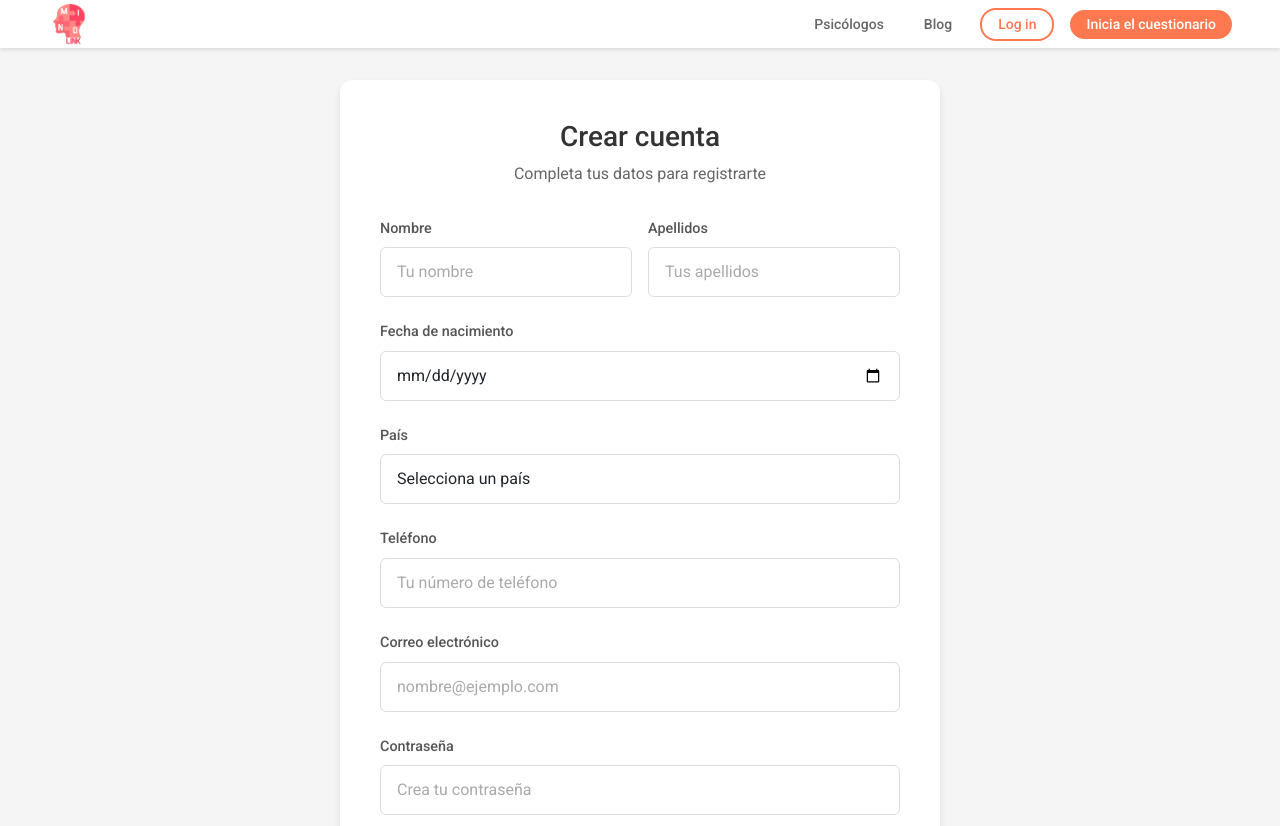
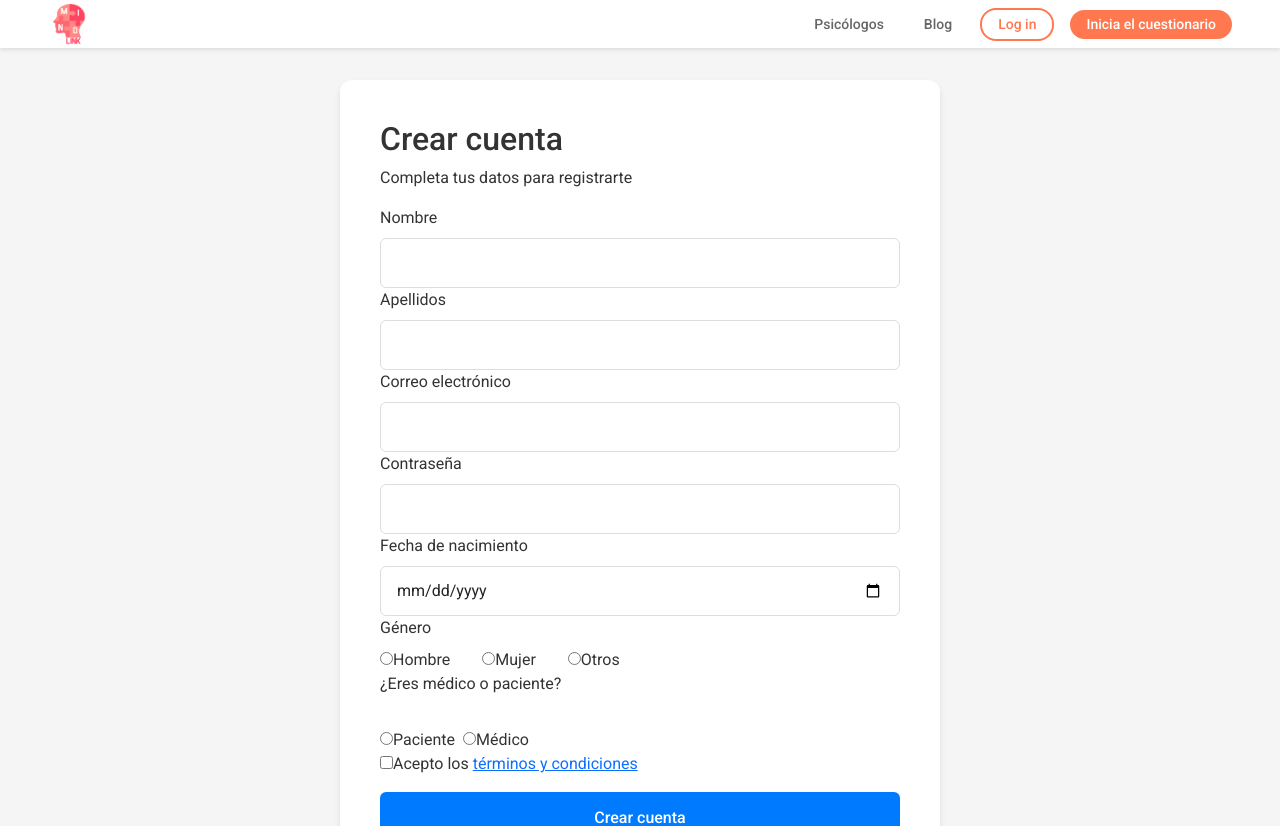
Before and after one commit to Madtore/mind-link, an Angular app: page /register in a window 1280 px wide. Shown: the top 826 px of the page. Built offline with nearby package versions, Linux system fonts and the light colour scheme.

Commit message:
formulario registro actualizado con las opciones extras al selecionar medico

```diff
--- a/package.json
+++ b/package.json
@@ -23,6 +23,7 @@
     "@angular/router": "^18.1.0",
     "@angular/ssr": "^18.1.3",
     "express": "^4.18.2",
+    "mind-link": "file:",
     "rxjs": "~7.8.0",
     "tslib": "^2.6.0",
     "zone.js": "~0.14.3"
--- a/src/app/pages/auth/register/register.component.html
+++ b/src/app/pages/auth/register/register.component.html
@@ -5,104 +5,87 @@
       <p class="subtitle">Completa tus datos para registrarte</p>
     </div>
 
-      <form class="register-form">
-        <div class="form-row">
+    <form (ngSubmit)="onSubmit()" class="register-form">
       <div class="form-group">
-            <label for="nombre">Nombre</label>
-            <input
-              type="text"
-              id="nombre"
-              class="form-control"
-              placeholder="Tu nombre">
+        <label for="firstName">Nombre</label>
+        <input type="text" id="firstName" class="form-control" [(ngModel)]="formData.firstName" name="firstName" required>
       </div>
 
       <div class="form-group">
-            <label for="apellidos">Apellidos</label>
-            <input
-              type="text"
-              id="apellidos"
-              class="form-control"
-              placeholder="Tus apellidos">
-          </div>
-        </div>
-
-        <div class="form-group">
-          <label for="fechaNacimiento">Fecha de nacimiento</label>
-          <input
-            type="date"
-            id="fechaNacimiento"
-            class="form-control">
-        </div>
-
-        <div class="form-group">
-          <label for="pais">País</label>
-          <select id="pais" class="form-control">
-            <option value="">Selecciona un país</option>
-            <option value="ES">España</option>
-            <option value="MX">México</option>
-            <option value="AR">Argentina</option>
-            <option value="CO">Colombia</option>
-            <option value="PE">Perú</option>
-            <!-- Añadir más países según necesidad -->
-          </select>
-        </div>
-
-        <div class="form-group">
-          <label for="telefono">Teléfono</label>
-          <input
-            type="tel"
-            id="telefono"
-            class="form-control"
-            placeholder="Tu número de teléfono">
+        <label for="lastName">Apellidos</label>
+        <input type="text" id="lastName" class="form-control" [(ngModel)]="formData.lastName" name="lastName" required>
       </div>
 
       <div class="form-group">
         <label for="email">Correo electrónico</label>
-          <input
-            type="email"
-            id="email"
-            class="form-control"
-            placeholder="nombre@ejemplo.com">
+        <input type="email" id="email" class="form-control" [(ngModel)]="formData.email" name="email" required>
       </div>
 
       <div class="form-group">
         <label for="password">Contraseña</label>
-          <input
-            type="password"
-            id="password"
-            class="form-control"
-            placeholder="Crea tu contraseña">
+        <input type="password" id="password" class="form-control" [(ngModel)]="formData.password" name="password" required>
+      </div>
+
+      <div class="form-group">
+        <label for="dateOfBirth">Fecha de nacimiento</label>
+        <input type="date" id="dateOfBirth" class="form-control" [(ngModel)]="formData.dateOfBirth" name="dateOfBirth" required>
+      </div>
+
+      <div class="form-group">
+        <label class="user-type-label">Género</label>
+        <div class="gender-options">
+          <div class="type-option">
+            <input type="radio" id="hombre" name="gender" value="hombre" [(ngModel)]="formData.gender">
+            <label for="hombre">Hombre</label>
+          </div>
+          <div class="type-option">
+            <input type="radio" id="mujer" name="gender" value="mujer" [(ngModel)]="formData.gender">
+            <label for="mujer">Mujer</label>
+          </div>
+          <div class="type-option">
+            <input type="radio" id="otros" name="gender" value="otros" [(ngModel)]="formData.gender">
+            <label for="otros">Otros</label>
+          </div>
+        </div>
       </div>
 
       <div class="user-type">
         <p class="user-type-label">¿Eres médico o paciente?</p>
         <div class="type-options">
           <div class="type-option">
-              <input
-                type="radio"
-                id="paciente"
-                name="userType"
-                value="paciente">
+            <input type="radio" id="paciente" name="userType" value="paciente" (change)="onUserTypeChange('paciente')">
             <label for="paciente">Paciente</label>
           </div>
           <div class="type-option">
-              <input
-                type="radio"
-                id="medico"
-                name="userType"
-                value="medico">
+            <input type="radio" id="medico" name="userType" value="medico" (change)="onUserTypeChange('medico')">
             <label for="medico">Médico</label>
           </div>
         </div>
       </div>
 
-        <div class="terms">
+      <!-- Campos adicionales para médicos -->
+      <div id="medico-fields" [class.visible]="userType === 'medico'">
+        <div class="form-group">
+          <label for="specialization">Especialización</label>
+          <input type="text" id="specialization" class="form-control" [(ngModel)]="formData.specialization" name="specialization">
+        </div>
+
+        <div class="form-group">
+          <label for="licenseNumber">Número de licencia</label>
+          <input type="text" id="licenseNumber" class="form-control" [(ngModel)]="formData.licenseNumber" name="licenseNumber">
+        </div>
+
+        <div class="form-group">
+          <label for="priceHour">Precio por hora</label>
+          <input type="number" id="priceHour" class="form-control" [(ngModel)]="formData.priceHour" name="priceHour">
+        </div>
+      </div>
+
       <div class="checkbox-group">
-            <input type="checkbox" id="terms">
+        <input type="checkbox" id="terms" required>
         <label for="terms">
           Acepto los <a href="/terms" class="link">términos y condiciones</a>
         </label>
-          </div>
       </div>
 
       <button type="submit" class="register-button">
@@ -111,9 +94,7 @@
     </form>
 
     <div class="login-link">
-        <p>¿Ya tienes una cuenta?
-          <a routerLink="/login">Inicia sesión</a>
-        </p>
+      <p>¿Ya tienes una cuenta? <a routerLink="/login">Inicia sesión</a></p>
     </div>
   </div>
 </div>
--- a/src/app/pages/auth/register/register.component.scss
+++ b/src/app/pages/auth/register/register.component.scss
@@ -16,44 +16,10 @@
   max-width: 600px;
 }
 
-  .register-header {
-    text-align: center;
-    margin-bottom: 2rem;
-  }
-
-  .register-header h2 {
-    font-size: 1.75rem;
-    color: #333;
-    margin-bottom: 0.5rem;
-  }
-
-  .subtitle {
-    color: #666;
-    font-size: 1rem;
-  }
-
-  .register-form {
-    display: flex;
-    flex-direction: column;
-    gap: 1.5rem;
-  }
-
-  .form-row {
-    display: grid;
-    grid-template-columns: 1fr 1fr;
-    gap: 1rem;
-  }
-
 .form-group {
   display: flex;
   flex-direction: column;
   gap: 0.5rem;
-  }
-
-  .form-group label {
-    color: #555;
-    font-size: 0.9rem;
-    font-weight: 500;
 }
 
 .form-control {
@@ -65,13 +31,8 @@
 }
 
 .form-control:focus {
-    outline: none;
-    border-color: var(--primary-color);
+  border-color: #007bff;
   box-shadow: 0 0 0 3px rgba(0, 123, 255, 0.1);
-  }
-
-  .form-control::placeholder {
-    color: #aaa;
 }
 
 .user-type {
@@ -80,68 +41,34 @@
   gap: 1rem;
 }
 
-  .user-type-label {
-    color: #555;
-    font-size: 0.9rem;
-    font-weight: 500;
+.gender-options {
+  display: flex;
+  gap: 2rem;
 }
 
 .type-options {
   display: flex;
   gap: 2rem;
-  }
-
-  .type-option {
-    display: flex;
-    align-items: center;
   gap: 0.5rem;
 }
 
-  .type-option input[type="radio"] {
-    width: 18px;
-    height: 18px;
-    accent-color: var(--primary-color);
+#medico-fields {
+  display: none;
+  opacity: 0;
+  transform: translateY(-10px);
+  transition: opacity 0.3s ease, transform 0.3s ease;
+
+  &.visible {
+    display: block;
+    opacity: 1;
+    transform: translateY(0);
   }
-
-  .type-option label {
-    font-size: 1rem;
-    color: #333;
-  }
-
-  .terms {
-    margin-top: 1rem;
-  }
-
-  .checkbox-group {
-    display: flex;
-    align-items: center;
-    gap: 0.5rem;
-  }
-
-  .checkbox-group input[type="checkbox"] {
-    width: 16px;
-    height: 16px;
-    accent-color: var(--primary-color);
-  }
-
-  .checkbox-group label {
-    font-size: 0.9rem;
-    color: #555;
-  }
-
-  .link {
-    color: var(--primary-color);
-    text-decoration: none;
-  }
-
-  .link:hover {
-    text-decoration: underline;
 }
 
 .register-button {
   width: 100%;
   padding: 0.875rem;
-    background-color: var(--primary-color);
+  background-color: #007bff;
   color: white;
   border: none;
   border-radius: 6px;
@@ -153,45 +80,5 @@
 }
 
 .register-button:hover {
-    background-color: var(--primary-color);
+  background-color: #0056b3;
 }
-
-  .register-button:active {
-    transform: translateY(1px);
-  }
-
-  .login-link {
-    margin-top: 1.5rem;
-    text-align: center;
-    color: #666;
-  }
-
-  .login-link a {
-    color: var(--primary-color);
-    text-decoration: none;
-    font-weight: 500;
-    margin-left: 0.5rem;
-  }
-
-  .login-link a:hover {
-    text-decoration: underline;
-  }
-
-  @media (max-width: 768px) {
-    .register-container {
-      padding: 1rem;
-    }
-
-    .register-card {
-      padding: 1.5rem;
-    }
-
-    .form-row {
-      grid-template-columns: 1fr;
-    }
-
-    .type-options {
-      flex-direction: column;
-      gap: 1rem;
-    }
-  }
--- a/src/app/pages/auth/register/register.component.ts
+++ b/src/app/pages/auth/register/register.component.ts
@@ -1,13 +1,46 @@
-import { Component } from '@angular/core';
+import { Component} from '@angular/core';
 import { RouterLink } from '@angular/router';
+import { FormsModule } from '@angular/forms';
 
 @Component({
   selector: 'app-register',
   standalone: true,
-  imports: [RouterLink],
+  imports: [RouterLink, FormsModule],
   templateUrl: './register.component.html',
   styleUrl: './register.component.scss'
 })
 export class RegisterComponent {
+  userType: string = ''; // 'paciente' o 'medico'
 
+  // Modelo del formulario
+  formData = {
+    firstName: '',
+    lastName: '',
+    email: '',
+    password: '',
+    dateOfBirth: '',
+    gender: '',
+    specialization: '',
+    licenseNumber: '',
+    priceHour: null
+  };
+
+  onUserTypeChange(type: string): void {
+    this.userType = type;
+
+    // Si cambia a paciente, limpiamos los datos extra de médico
+    if (type === 'paciente') {
+      this.formData.specialization = '';
+      this.formData.licenseNumber = '';
+      this.formData.priceHour = null;
+    }
+  }
+
+  onSubmit(): void {
+    if (this.userType === 'medico') {
+      console.log('Datos enviados (Médico):', this.formData);
+    } else {
+      console.log('Datos enviados (Paciente):', this.formData);
+    }
+  }
 }
```
Also changed, not shown: 1 other file (tests, documents, lock files or other folders). Lines whose indentation alone changed are shown as unchanged.
